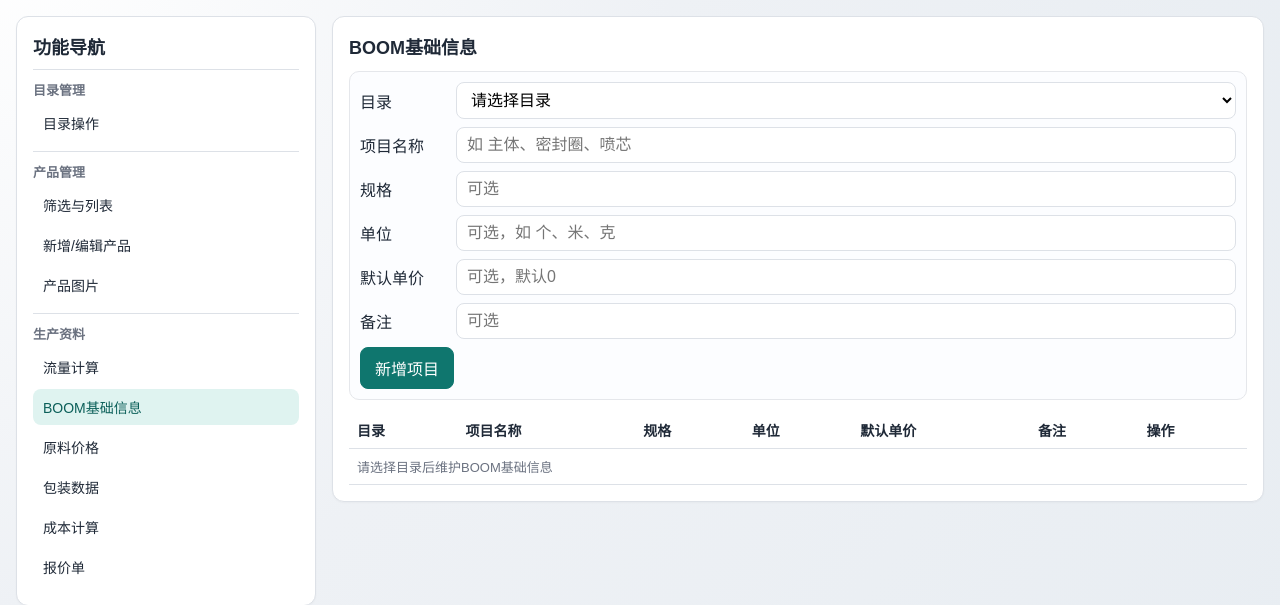
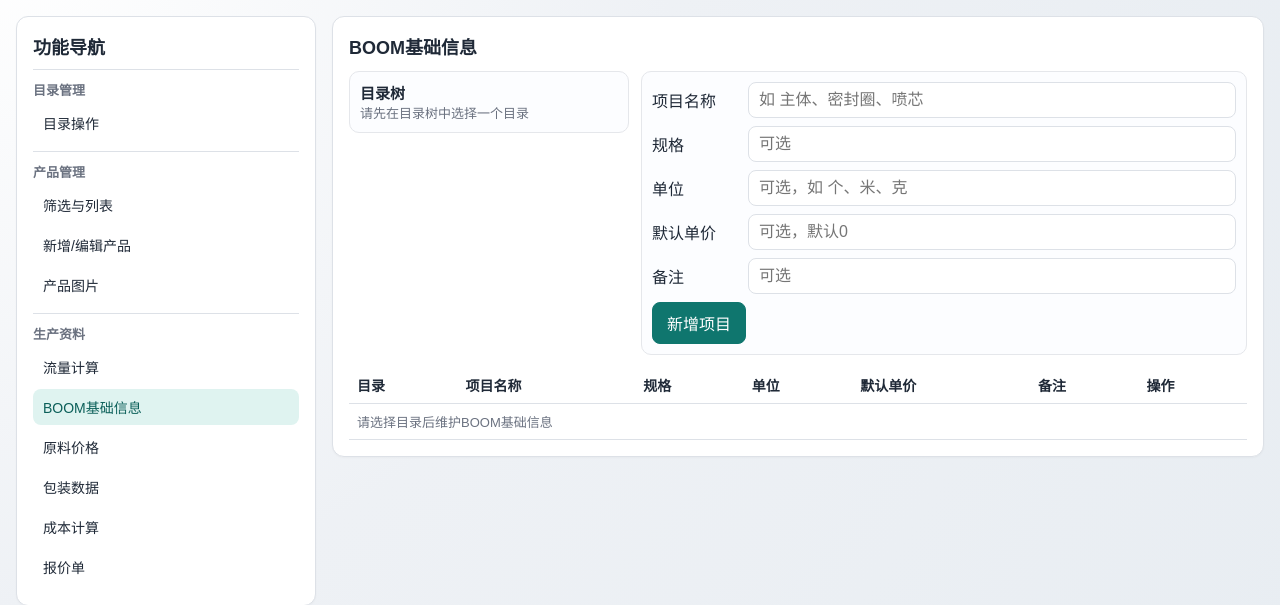
Before and after one commit to ciwei0600/ProductsInformationManage, a Flask app: page / in a window 1280 px wide, after a click on "BOOM基础信息". Shown: the part 65-670 px from the top of the page. Run offline with Flask 3, Linux system fonts and the light colour scheme; data that the repository does not hold is empty; some libraries are stand-ins or nearby versions.

Commit message:
feat(boom-base): manage add-item by category tree selection

```diff
--- a/static/app.js
+++ b/static/app.js
@@ -6,6 +6,7 @@ const state = {
   total: 0,
   selectedTreeCategoryId: null,
   selectedTreeProductId: null,
+  selectedBoomBaseCategoryId: null,
   selectedProductMainImagePath: null,
   expandedCategoryIds: new Set(),
   categoryAction: "add",
@@ -103,6 +104,12 @@ function updateDeleteProductButtonState() {
   button.disabled = !el("productId").value;
 }
 
+function updateBoomBaseSaveButtonState() {
+  const saveBtn = el("saveBoomBaseItemBtn");
+  if (!saveBtn) return;
+  saveBtn.disabled = !state.selectedBoomBaseCategoryId;
+}
+
 function productDisplayName(product) {
   const name = product.chinese_name || product.name || "";
   return `${product.code} | ${name}`;
@@ -222,28 +229,6 @@ function fillCategorySelect(selectId, includeAll = false) {
   select.innerHTML = html;
   if ([...select.options].some((option) => option.value === currentValue)) {
     select.value = currentValue;
-  }
-}
-
-function fillCategorySelectRequired(selectId, placeholder = "请选择目录") {
-  const select = el(selectId);
-  if (!select) return;
-
-  const pathMap = categoryPathMap();
-  const currentValue = select.value;
-  let html = `<option value="">${placeholder}</option>`;
-  for (const category of state.categories) {
-    const path = pathMap.get(category.id) || category.name;
-    html += `<option value="${category.id}">${path}</option>`;
-  }
-  select.innerHTML = html;
-
-  if ([...select.options].some((option) => option.value === currentValue)) {
-    select.value = currentValue;
-    return;
-  }
-  if (state.categories.length > 0) {
-    select.value = String(state.categories[0].id);
   }
 }
 
@@ -889,7 +874,6 @@ async function loadCategories() {
   fillCategorySelect("filterCategory", true);
   fillCategorySelect("productCategory");
   fillCategorySelect("materialPackageCategory", true);
-  fillCategorySelectRequired("boomBaseCategory", "请选择目录");
 
   if (
     state.selectedTreeCategoryId &&
@@ -897,10 +881,17 @@ async function loadCategories() {
   ) {
     state.selectedTreeCategoryId = null;
   }
+  if (
+    state.selectedBoomBaseCategoryId &&
+    !state.categories.some((category) => category.id === state.selectedBoomBaseCategoryId)
+  ) {
+    state.selectedBoomBaseCategoryId = null;
+  }
 
   setCategoryAction(state.categoryAction);
 
   renderCategoryTree();
+  renderBoomBaseCategoryTree();
   await loadBoomBaseItems();
 }
 
@@ -975,6 +966,50 @@ function renderMaterialPackageTable(items) {
   setText("materialPackageSummary", `共 ${items.length} 个产品`);
 }
 
+function renderBoomBaseCategoryTree() {
+  const container = el("boomBaseCategoryTree");
+  if (!container) return;
+
+  const pathMap = categoryPathMap();
+  setText(
+    "boomBaseCategoryHint",
+    state.selectedBoomBaseCategoryId
+      ? `当前目录：${pathMap.get(state.selectedBoomBaseCategoryId) || "未知目录"}`
+      : "请先在目录树中选择一个目录"
+  );
+
+  function renderNodes(nodes, depth = 0) {
+    let html = "";
+    for (const node of nodes) {
+      const active = state.selectedBoomBaseCategoryId === node.id ? "active" : "";
+      const padding = 10 + depth * 14;
+      html += `<li>
+        <div class="tree-item ${active}" data-boom-category-id="${node.id}" style="padding-left:${padding}px">
+          <span class="tree-sign empty">·</span>
+          <span>${node.name}</span>
+        </div>
+      `;
+      if (node.children && node.children.length > 0) {
+        html += `<ul class="tree">${renderNodes(node.children, depth + 1)}</ul>`;
+      }
+      html += "</li>";
+    }
+    return html;
+  }
+
+  container.innerHTML = renderNodes(state.categoryTree);
+  container.querySelectorAll("[data-boom-category-id]").forEach((item) => {
+    item.addEventListener("click", () => {
+      const id = Number(item.dataset.boomCategoryId);
+      if (!id) return;
+      state.selectedBoomBaseCategoryId = id;
+      resetBoomBaseForm();
+      loadBoomBaseItems().catch((err) => toast(err.message));
+      renderBoomBaseCategoryTree();
+    });
+  });
+}
+
 function resetBoomBaseForm() {
   state.editingBoomBaseItemId = null;
   el("boomBaseItemId").value = "";
@@ -985,6 +1020,7 @@ function resetBoomBaseForm() {
   el("boomBaseRemark").value = "";
   el("saveBoomBaseItemBtn").textContent = "新增项目";
   el("cancelBoomBaseEditBtn").style.display = "none";
+  updateBoomBaseSaveButtonState();
 }
 
 function renderBoomBaseItems(items) {
@@ -1046,19 +1082,21 @@ function renderBoomBaseItems(items) {
 }
 
 async function loadBoomBaseItems() {
-  const categoryId = Number(el("boomBaseCategory").value);
+  const categoryId = Number(state.selectedBoomBaseCategoryId);
   if (!categoryId) {
     state.boomBaseItems = [];
     el("boomBaseItemsBody").innerHTML =
       '<tr><td colspan="7" class="hint">请选择目录后维护BOOM基础信息</td></tr>';
+    updateBoomBaseSaveButtonState();
     return;
   }
   const data = await request(`/api/category-boom-base-items?category_id=${categoryId}`);
   renderBoomBaseItems(data.items || []);
+  updateBoomBaseSaveButtonState();
 }
 
 async function saveBoomBaseItem() {
-  const categoryId = Number(el("boomBaseCategory").value);
+  const categoryId = Number(state.selectedBoomBaseCategoryId);
   if (!categoryId) {
     throw new Error("请选择目录");
   }
@@ -1676,10 +1714,6 @@ function bindEvents() {
   el("materialPackageSearchBtn").addEventListener("click", () =>
     refreshMaterialPackagingByFilter().catch((err) => toast(err.message))
   );
-  el("boomBaseCategory").addEventListener("change", () => {
-    resetBoomBaseForm();
-    loadBoomBaseItems().catch((err) => toast(err.message));
-  });
   el("saveBoomBaseItemBtn").addEventListener("click", () =>
     saveBoomBaseItem().catch((err) => toast(err.message))
   );
--- a/static/style.css
+++ b/static/style.css
@@ -553,6 +553,25 @@ button.ghost {
   padding: 10px;
 }
 
+.boom-base-layout {
+  display: grid;
+  grid-template-columns: 280px 1fr;
+  gap: 12px;
+  align-items: start;
+}
+
+.boom-base-tree-zone {
+  border: 1px solid #e5e7eb;
+  border-radius: 10px;
+  background: #fcfdff;
+  padding: 10px;
+}
+
+.boom-base-tree-zone h3 {
+  margin: 0;
+  font-size: 15px;
+}
+
 .result-grid {
   display: grid;
   grid-template-columns: repeat(auto-fit, minmax(170px, 1fr));
@@ -760,6 +779,10 @@ td {
     grid-template-columns: 1fr;
   }
 
+  .boom-base-layout {
+    grid-template-columns: 1fr;
+  }
+
   .tree-product-main {
     grid-template-columns: 1fr;
   }
--- a/templates/index.html
+++ b/templates/index.html
@@ -247,11 +247,14 @@
 
         <section class="card content-page" id="page-material-boom-base">
           <h2>BOOM基础信息</h2>
+          <div class="boom-base-layout">
+            <div class="boom-base-tree-zone">
+              <h3>目录树</h3>
+              <div id="boomBaseCategoryHint" class="hint">请先在目录树中选择一个目录</div>
+              <ul id="boomBaseCategoryTree" class="tree mt12"></ul>
+            </div>
+
             <div class="material-price-editor">
-            <div class="row">
-              <label for="boomBaseCategory">目录</label>
-              <select id="boomBaseCategory"></select>
-            </div>
               <input id="boomBaseItemId" type="hidden" />
               <div class="row">
                 <label for="boomBaseItemName">项目名称</label>
@@ -278,6 +281,7 @@
                 <button id="cancelBoomBaseEditBtn" type="button" class="ghost" style="display: none">
                   取消修改
                 </button>
+              </div>
             </div>
           </div>
 
```
Lines whose indentation alone changed are shown as unchanged.
